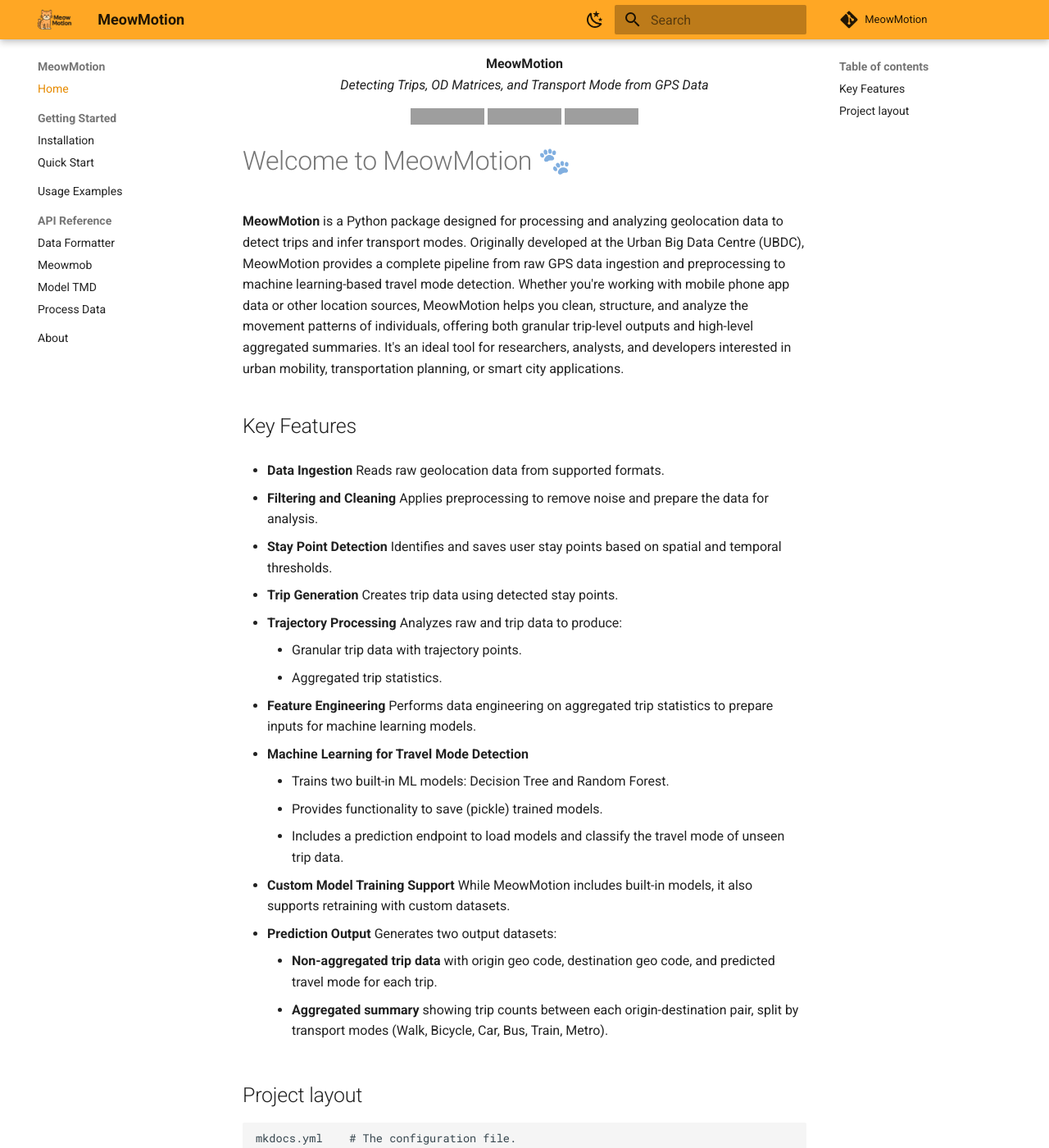
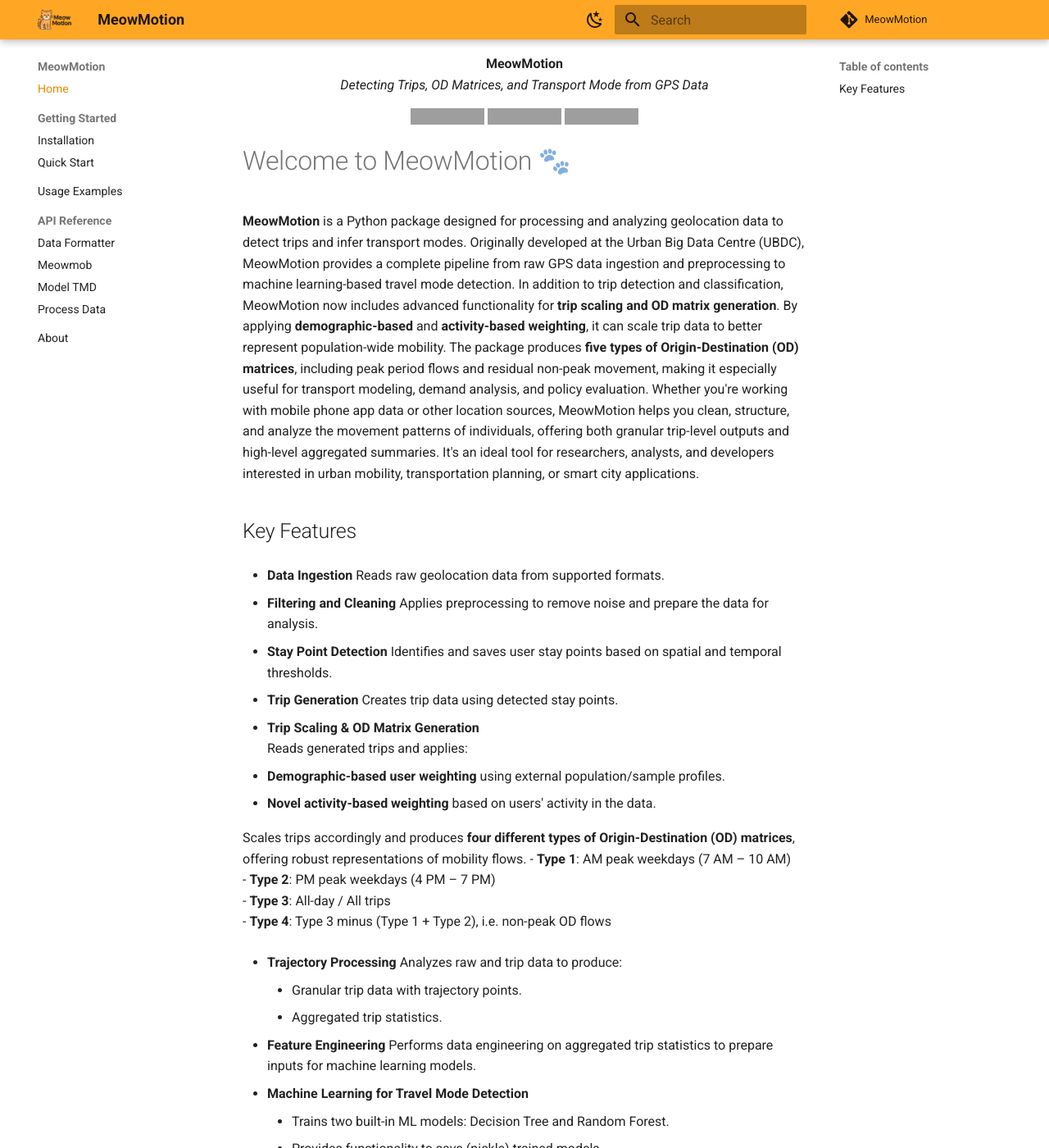
Before and after one commit to urbanbigdatacentre/meowmotion, an MkDocs documentation site: the page built from docs/index.md, in a window 1280 px wide and 1400 px high, scrolled down 218 px. Shown: the whole window at 82% size. Built offline with MkDocs 1.6.1 and Material for MkDocs 9.7.7, drawn with Linux system fonts in a browser that asks for light colours; comment, search, counter and statistics services are not loaded; some of the changed text lies outside the part shown; grey boxes are pictures that could not be loaded.

Commit message:
Update index.md

```diff
--- a/docs/index.md
+++ b/docs/index.md
@@ -15,7 +15,9 @@
 
 # Welcome to MeowMotion 🐾
 
-**MeowMotion** is a Python package designed for processing and analyzing geolocation data to detect trips and infer transport modes. Originally developed at the Urban Big Data Centre (UBDC), MeowMotion provides a complete pipeline from raw GPS data ingestion and preprocessing to machine learning-based travel mode detection. Whether you're working with mobile phone app data or other location sources, MeowMotion helps you clean, structure, and analyze the movement patterns of individuals, offering both granular trip-level outputs and high-level aggregated summaries. It's an ideal tool for researchers, analysts, and developers interested in urban mobility, transportation planning, or smart city applications.
+**MeowMotion** is a Python package designed for processing and analyzing geolocation data to detect trips and infer transport modes. Originally developed at the Urban Big Data Centre (UBDC), MeowMotion provides a complete pipeline from raw GPS data ingestion and preprocessing to machine learning-based travel mode detection.
+In addition to trip detection and classification, MeowMotion now includes advanced functionality for **trip scaling and OD matrix generation**. By applying **demographic-based** and **activity-based weighting**, it can scale trip data to better represent population-wide mobility. The package produces **five types of Origin-Destination (OD) matrices**, including peak period flows and residual non-peak movement, making it especially useful for transport modeling, demand analysis, and policy evaluation.
+Whether you're working with mobile phone app data or other location sources, MeowMotion helps you clean, structure, and analyze the movement patterns of individuals, offering both granular trip-level outputs and high-level aggregated summaries. It's an ideal tool for researchers, analysts, and developers interested in urban mobility, transportation planning, or smart city applications.
 
 ## Key Features
 
@@ -30,6 +32,17 @@
 
 - **Trip Generation**
   Creates trip data using detected stay points.
+
+- **Trip Scaling & OD Matrix Generation**
+  Reads generated trips and applies:
+  - **Demographic-based user weighting** using external population/sample profiles.
+  - **Novel activity-based weighting** based on users' activity in the data.
+
+  Scales trips accordingly and produces **four different types of Origin-Destination (OD) matrices**, offering robust representations of mobility flows.
+  - **Type 1**: AM peak weekdays (7 AM – 10 AM)
+  - **Type 2**: PM peak weekdays (4 PM – 7 PM)
+  - **Type 3**: All-day / All trips
+  - **Type 4**: Type 3 minus (Type 1 + Type 2), i.e. non-peak OD flows
 
 - **Trajectory Processing**
   Analyzes raw and trip data to produce:
@@ -51,10 +64,3 @@
   Generates two output datasets:
     - **Non-aggregated trip data** with origin geo code, destination geo code, and predicted travel mode for each trip.
     - **Aggregated summary** showing trip counts between each origin-destination pair, split by transport modes (Walk, Bicycle, Car, Bus, Train, Metro).
-
-## Project layout
-
-    mkdocs.yml    # The configuration file.
-    docs/
-        index.md  # The documentation homepage.
-        ...       # Other markdown pages, images and other files.
```
